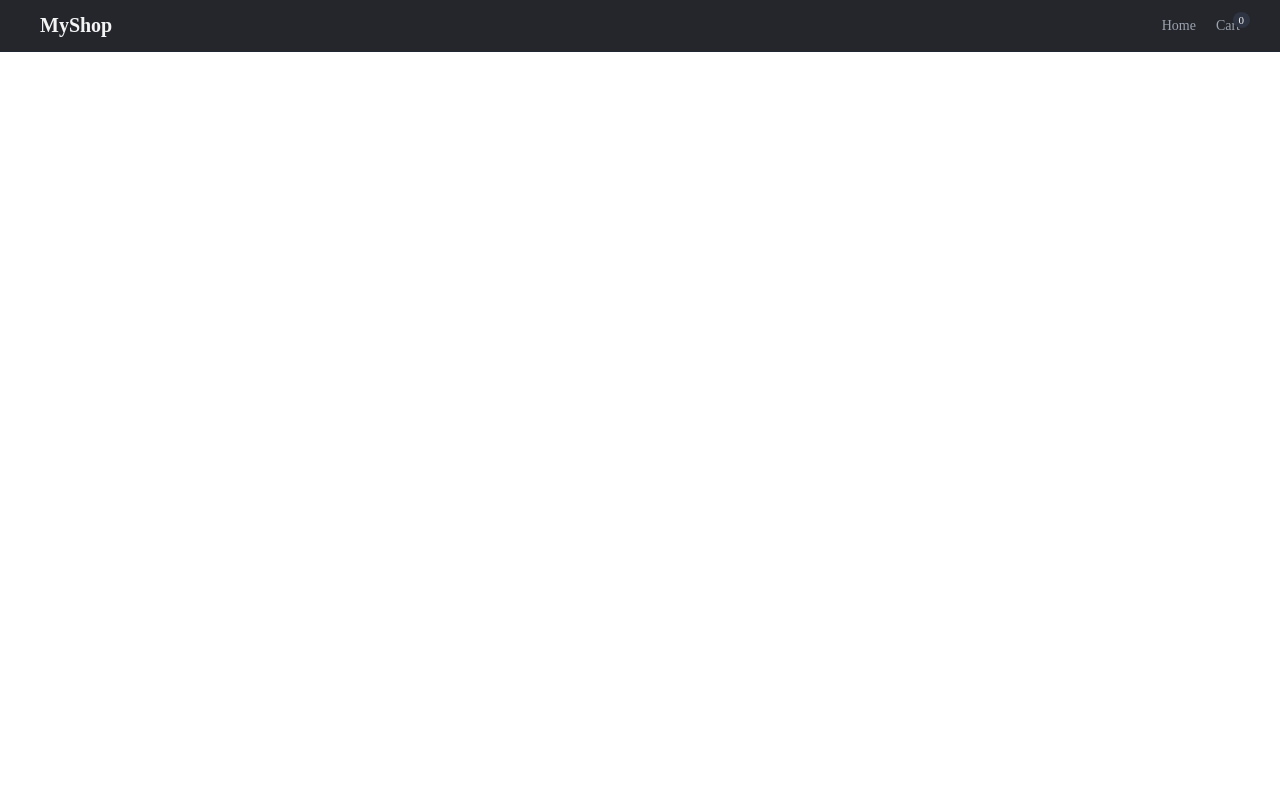
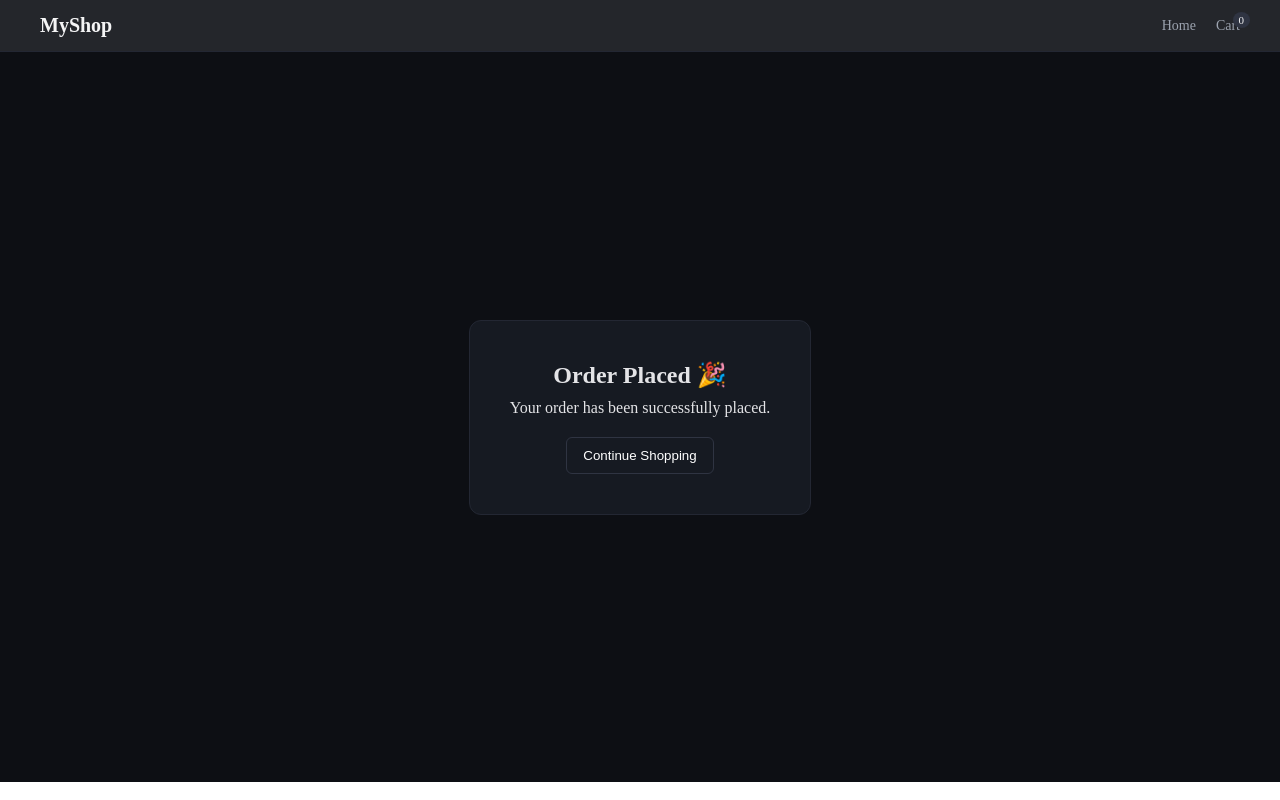
Before and after one commit to Komalkori2004/E-com, a React (Vite) app in the folder ShopCart/: page /success in a window 1280 px wide. Before the commit this address had no page. Built offline with nearby package versions, Linux system fonts and the light colour scheme.

Commit message:
feat: implement user-specific cart with persistent user identity

```diff
--- a/ShopCart/src/App.jsx
+++ b/ShopCart/src/App.jsx
@@ -1,11 +1,12 @@
 import { BrowserRouter, Routes, Route } from "react-router-dom";
-import "./index.css"
 import Login from "./pages/login";
 import Home from "./pages/home";
 import Cart from "./pages/cart";
 import Navbar from "./components/navbar";
 import CheckOut from "./components/checkout";
 import ProtectRoute from "./components/protectRoute";
+import Success from "./pages/sucess";
+
 
 function App() {
   return (
@@ -33,6 +34,8 @@ function App() {
           />
 
           <Route path="/checkout" element={<CheckOut />} />
+          <Route path="/success" element={<Success />} />
+
         </Routes>
       </BrowserRouter>
     </>
--- a/ShopCart/src/components/checkout.jsx
+++ b/ShopCart/src/components/checkout.jsx
@@ -1,53 +1,63 @@
 import { useLocation, useNavigate } from "react-router-dom";
-import { useDispatch } from "react-redux";
+import { useDispatch, useSelector } from "react-redux";
 import { removeCart, clearCart } from "../redux/cartSlice";
 import "../styles/chekout.css";
+import { addOrder } from "../redux/orderSlice";
+
 const CheckOut = () => {
+
   const location = useLocation();
   const navigate = useNavigate();
   const dispatch = useDispatch();
+  const user = useSelector((state) => state.user.user);
 
   const product = location.state?.product;
   const cart = location.state?.cart;
 
-  // ❌ agar kuch bhi nahi aaya
   if (!product && !cart) {
     return <h2>No Items Selected</h2>;
   }
 
-  // ✅ total calculate
   const totalPrice = product
     ? product.price * product.quantity
     : cart.reduce((acc, item) => acc + item.price * item.quantity, 0);
 
   // ✅ order handle
   const handleOrder = () => {
-    alert("Order placed successfully 🎉");
+    const orderData = {
+      userId: user?.id,
+      items: product ? [product] : cart,
+      total: totalPrice,
+      date: new Date().toLocaleString(),
+    };
+
+    dispatch(addOrder(orderData));
 
     if (product) {
-      dispatch(removeCart(product.id)); // single remove
+      dispatch(removeCart(product.id));
     }
 
     if (cart) {
-      dispatch(clearCart()); // full cart clear
+      dispatch(clearCart());
     }
 
-    navigate("/home");
+    navigate("/success");
   };
-
   return (
     <div className="checkout-container">
       <div className="checkout-card">
-
         <h2>Checkout</h2>
-
-    <img src={product.image} />
+        <img src={product?.image || cart[0]?.image} />
 
         <h3>{product.title}</h3>
 
         <div className="checkout-details">
-      <p><span>Price:</span> <span>₹ {product.price}</span></p>
-      <p><span>Qty:</span> <span>{product.quantity}</span></p>
+          <p>
+            <span>Price:</span> <span>₹ {product.price}</span>
+          </p>
+          <p>
+            <span>Qty:</span> <span>{product.quantity}</span>
+          </p>
         </div>
 
         <p className="checkout-total">Total: ₹ {totalPrice}</p>
@@ -55,7 +65,6 @@ const CheckOut = () => {
         <button className="checkout-btn" onClick={handleOrder}>
           Place Order
         </button>
-
       </div>
     </div>
   );
--- a/ShopCart/src/components/navbar.jsx
+++ b/ShopCart/src/components/navbar.jsx
@@ -5,8 +5,11 @@ import { logout } from "../redux/userSlice";
 
 const Navbar = () => {
 
-  const cartItems = useSelector((state) => state.cart.items);
-   const user = useSelector((state) => state.user.user);
+  const user = useSelector((state) => state.user.user);
+const allItems = useSelector((state) => state.cart.items)
+const cartItems = user
+  ? allItems.filter(item => item.userId === user.id)
+  : [];
   const dispatch=useDispatch()
   const navigate=useNavigate()
 
--- a/ShopCart/src/pages/cart.jsx
+++ b/ShopCart/src/pages/cart.jsx
@@ -12,9 +12,15 @@ const Cart = () => {
   const dispatch = useDispatch();
   const navigate = useNavigate();
 
-  const CartItems = useSelector((state) => state.cart.items);
 
-  // 🟡 empty cart
+
+const user = useSelector((state) => state.user.user);
+const allItems = useSelector((state) => state.cart.items);
+
+const CartItems = allItems.filter(
+  (item) => item.userId === user?.id
+);
+
   if (CartItems.length === 0) {
     return (
       <div className="cart-container">
@@ -23,24 +29,20 @@ const Cart = () => {
     );
   }
 
-  // 💰 total price
   const totalPrice = CartItems.reduce(
     (acc, item) => acc + item.price * item.quantity,
     0
   );
 
-  // 📦 total items
   const totalItems = CartItems.reduce(
     (acc, item) => acc + item.quantity,
     0
   );
 
-  // 🔘 checkout full cart
   const handleCheckout = () => {
     navigate("/checkout", { state: { cart: CartItems } });
   };
 
-  // 🔘 single product checkout
   const handleSingleCheckout = (item) => {
     navigate("/checkout", { state: { product: item } });
   };
@@ -49,7 +51,6 @@ const Cart = () => {
     <div className="cart-container">
       <div className="cart-layout">
 
-        {/* 🔹 LEFT SIDE */}
         <div className="cart-items">
           {CartItems.map((item) => (
             <div className="cart-item" key={item.id}>
@@ -60,7 +61,6 @@ const Cart = () => {
                 <h3>{item.title}</h3>
                 <p className="cart-price">₹ {item.price}</p>
 
-                {/* ➕➖ qty */}
                 <div className="qty-controls">
                   <button onClick={() => dispatch(decreaseQty(item.id))}>
                     -
@@ -71,7 +71,6 @@ const Cart = () => {
                   </button>
                 </div>
 
-                {/* 🔘 buy now */}
                 <button
                   className="buy-btn"
                   onClick={() => handleSingleCheckout(item)}
@@ -80,7 +79,6 @@ const Cart = () => {
                 </button>
               </div>
 
-              {/* ❌ remove */}
               <button
                 className="remove-btn"
                 onClick={() => dispatch(removeCart(item.id))}
@@ -91,7 +89,6 @@ const Cart = () => {
           ))}
         </div>
 
-        {/* 🔹 RIGHT SIDE */}
         <div className="cart-summary">
           <h3>Total Items: {totalItems}</h3>
           <h2>Total: ₹ {totalPrice}</h2>
--- a/ShopCart/src/pages/home.jsx
+++ b/ShopCart/src/pages/home.jsx
@@ -1,18 +1,18 @@
 import { useState, useEffect } from "react";
-import { useDispatch } from "react-redux";
-import '../styles/home.css'
+import { useDispatch, useSelector } from "react-redux";
+import "../styles/home.css";
 import axios from "axios";
 import { addToCart } from "../redux/cartSlice";
-
 
 const Home = () => {
   const [product, setproduct] = useState([]);
   const dispatch = useDispatch();
+  const user = useSelector((state) => state.user.user);
 
   useEffect(() => {
-    axios
-      .get("https://fakestoreapi.com/products")
-      .then((res) => {setproduct(res.data)});
+    axios.get("https://fakestoreapi.com/products").then((res) => {
+      setproduct(res.data);
+    });
   }, []);
 
   return (
@@ -23,10 +23,21 @@ const Home = () => {
             <img src={p.image} alt={p.title} />
             <h3>{p.title}</h3>
             <p>${p.price}</p>
-    <button onClick={() => {
-  console.log("CLICKED", p);
-  dispatch(addToCart(p));
-}}>
+            <button
+              onClick={() => {
+                if (!user) {
+                  alert("Please login first");
+                  return;
+                }
+
+                dispatch(
+                  addToCart({
+                    ...p,
+                    userId: user.id,
+                  }),
+                );
+              }}
+            >
               Add To Cart
             </button>
           </div>
--- a/ShopCart/src/pages/login.jsx
+++ b/ShopCart/src/pages/login.jsx
@@ -61,8 +61,12 @@ const Login = () => {
     setError(newError);
 
     if (Object.keys(newError).length > 0) return;
+    const userData = {
+      ...form,
+      id: Date.now(), // 👈 YE IMPORTANT HAI
+    };
 
-    dispatch(login(form));
+    dispatch(login(userData));
     navigate("/home");
   };
 
--- /dev/null
+++ b/ShopCart/src/pages/sucess.jsx
@@ -0,0 +1,29 @@
+import { useNavigate } from "react-router-dom"
+import "../styles/success.css";
+
+const Success=()=>{
+const navigate=useNavigate()
+
+
+return(<>
+
+<div className="success-container">
+  <div className="success-box">
+        <h2>Order Placed 🎉</h2>
+        <p>Your order has been successfully placed.</p>
+
+        <button onClick={() => navigate("/home")}>
+          Continue Shopping
+        </button>
+      </div>
+</div>
+
+
+</>)
+
+
+
+
+}
+
+export default Success
--- a/ShopCart/src/redux/cartSlice.js
+++ b/ShopCart/src/redux/cartSlice.js
@@ -11,15 +11,20 @@ const cartSlice = createSlice({
 
   reducers: {
     addToCart: (state, action) => {
-
       const exist = state.items.find(
-        item => item.id === action.payload.id
+        item =>
+          item.id === action.payload.id &&
+          item.userId === action.payload.userId
       );
 
       if (exist) {
         exist.quantity += 1;
       } else {
-        state.items.push({ ...action.payload, quantity: 1 });
+        state.items.push({
+          ...action.payload,
+          quantity: 1,
+          userId: action.payload.userId
+        });
       }
 
       localStorage.setItem("cartItems", JSON.stringify(state.items));
@@ -67,5 +72,5 @@ const cartSlice = createSlice({
   }
 });
 
-export const { addToCart, removeCart, increaseQty, decreaseQty,clearCart } = cartSlice.actions;
+export const { addToCart, removeCart, increaseQty, decreaseQty, clearCart } = cartSlice.actions;
 export default cartSlice.reducer;
--- /dev/null
+++ b/ShopCart/src/redux/orderSlice.js
@@ -0,0 +1,22 @@
+import { createSlice } from "@reduxjs/toolkit";
+
+const initialState={
+    orders: JSON.parse(localStorage.getItem("orders")) || []
+}
+
+
+
+const orderSlice=createSlice({
+    name:"order",
+initialState,
+reducers:{
+    addOrder:(state,action)=>{
+        state.orders.push(action.payload)
+        localStorage.setItem("orders",JSON.stringify(state.orders))
+
+    }
+}
+})
+
+export const {addOrder}=orderSlice.actions
+export default orderSlice.reducer
--- a/ShopCart/src/redux/store.js
+++ b/ShopCart/src/redux/store.js
@@ -1,10 +1,14 @@
 import { configureStore } from "@reduxjs/toolkit";
 import cartReducer from "./cartSlice";
 import userReducer from "./userSlice";
+ import orderReducer from "./orderSlice";
+
 
 export const store = configureStore({
-  reducer: {   // ✅ correct
+  reducer: {
     cart: cartReducer,
-    user: userReducer
+    user: userReducer,
+    order:orderReducer
+
   }
 });
--- a/ShopCart/src/redux/userSlice.js
+++ b/ShopCart/src/redux/userSlice.js
@@ -1,7 +1,4 @@
 import { createSlice } from "@reduxjs/toolkit";
-
-
-
 const  getUSer=()=>{
   const data=localStorage.getItem("user")
   return data?JSON.parse(data):null
--- /dev/null
+++ b/ShopCart/src/styles/success.css
@@ -0,0 +1,30 @@
+.success-container {
+  min-height: calc(100vh - 70px); /* 🔥 navbar height adjust */
+  display: flex;
+  justify-content: center;
+  align-items: center;
+  background: #0d0f14;
+}
+
+.success-box {
+  background: #161a22;
+  padding: 40px;
+  border-radius: 12px;
+  text-align: center;
+  border: 1px solid #232733;
+  color: #e4e4e7;
+}
+
+.success-box h2 {
+  margin-bottom: 10px;
+}
+
+.success-box button {
+  margin-top: 20px;
+  padding: 10px 16px;
+  border: 1px solid #2f3442;
+  background: transparent;
+  color: white;
+  border-radius: 6px;
+  cursor: pointer;
+}
```
Lines whose indentation alone changed are shown as unchanged.
